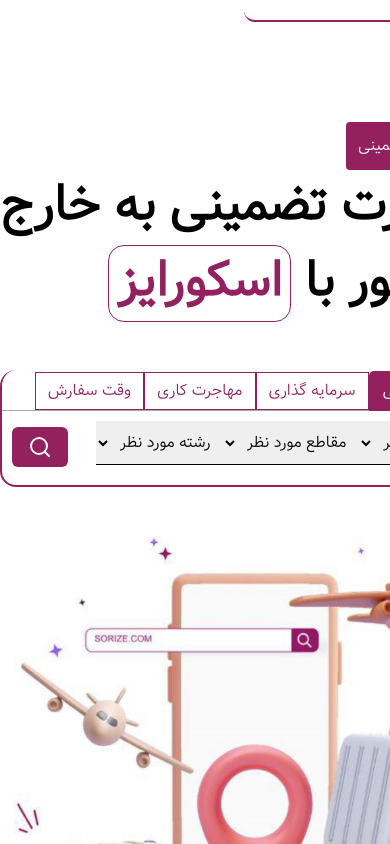
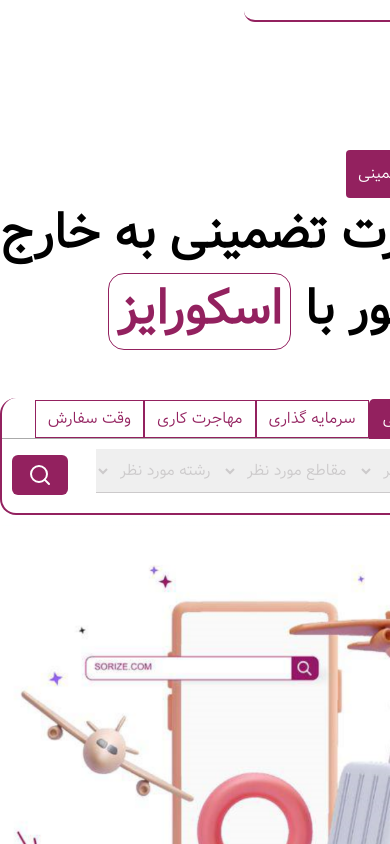
Before and after one commit to sarvdavoudi/scorize_landingPage, a Next.js app: page / in a window 390 px wide. Shown: the top 844 px of the page. Built offline with nearby package versions, Linux system fonts and the light colour scheme.

Commit message:
fixed:colors of tailwind theme edited

```diff
--- a/components/Header/Header.module.css
+++ b/components/Header/Header.module.css
@@ -14,17 +14,6 @@
     flex-grow: 2
 }
 
-.signinButton{
-    display: flex;
-    background-color:#93215F ;
-    color: rgb(255, 255, 255);
-    border: none;
-    border-radius: 5px;
-    padding: 10px 20px;
-    font-size: 16px;
-    cursor: pointer;
-
-}
 
 .hamburger {
   display: flex;
@@ -48,12 +37,12 @@
   list-style: none;
   padding: 0;
   display: none;
-  background-color: var(--secondary-color);
+  /* background-color: var(--secondary-color); */
 }
 
 .menu.open {
   display: block;
-  background-color: var(--secondary-color);
+  /* background-color: var(--secondary-color); */
 }
 
 @media (min-width: 768px) {
--- a/components/SearchBox/SearchBox.jsx
+++ b/components/SearchBox/SearchBox.jsx
@@ -60,7 +60,7 @@
               value={country}
               onChange={handleCountryChange}
               placeholder="کشور مورد نظر"
-              className="p-2  border-b  focus:text-primary-color focus:border-primary-color  mb-2 md:mr-2 md:mb-0 sm:w-full md:w-auto"
+              className="text-secondary-color p-2  border-b  focus:text-primary-color focus:border-primary-color  mb-2 md:mr-2 md:mb-0 sm:w-full md:w-auto"
             >
               <option value="">کشور مورد نظر</option>
               <option value="iran">ایران</option>
@@ -71,7 +71,7 @@
               value={educationLevel}
               onChange={handleEducationLevelChange}
               placeholder="مقاطع مورد نظر"
-              className="p-2  border-b  focus:text-primary-color focus:border-primary-color  mb-2 md:mr-2 md:mb-0 sm:w-full md:w-auto"
+              className="text-secondary-color  p-2  border-b  focus:text-primary-color focus:border-primary-color  mb-2 md:mr-2 md:mb-0 sm:w-full md:w-auto"
             >
               <option value="">مقاطع مورد نظر</option>
               <option value="bachelor">لیسانس</option>
@@ -82,7 +82,7 @@
               value={field}
               onChange={handleFieldChange}
               placeholder="رشته مورد نظر"
-              className="p-2  border-b  focus:text-primary-color focus:border-primary-color  mb-2 md:mr-2 md:mb-0 sm:w-full md:w-auto"
+              className="text-secondary-color p-2  border-b  focus:text-primary-color focus:border-primary-color  mb-2 md:mr-2 md:mb-0 sm:w-full md:w-auto"
             >
               <option value="">رشته مورد نظر</option>
               <option value="engineering">مهندسی</option>
@@ -122,7 +122,7 @@
               value={country}
               onChange={handleCountryChange}
               placeholder="کشور مورد نظر"
-              className="p-2  border-b  focus:text-primary-color focus:border-primary-color  mb-2 md:mr-2 md:mb-0 sm:w-full md:w-auto"
+              className="text-secondary-color p-2  border-b  focus:text-primary-color focus:border-primary-color  mb-2 md:mr-2 md:mb-0 sm:w-full md:w-auto"
             >
               <option value="">کشور مورد نظر</option>
               <option value="iran">ایران</option>
@@ -133,7 +133,7 @@
               value={educationLevel}
               onChange={handleEducationLevelChange}
               placeholder="روش سرمایه گذاری"
-              className="p-2  border-b  focus:text-primary-color focus:border-primary-color  mb-2 md:mr-2 md:mb-0 sm:w-full md:w-auto"
+              className="text-secondary-color p-2  border-b  focus:text-primary-color focus:border-primary-color  mb-2 md:mr-2 md:mb-0 sm:w-full md:w-auto"
             >
               <option value="">روش سرمایه گذاری</option>
               <option value="">بورس</option>
@@ -144,7 +144,7 @@
               value={field}
               onChange={handleFieldChange}
               placeholder="ارز مورد نظر"
-              className="p-2  border-b  focus:text-primary-color focus:border-primary-color  mb-2 md:mr-2 md:mb-0 sm:w-full md:w-auto"
+              className="text-secondary-color p-2  border-b  focus:text-primary-color focus:border-primary-color  mb-2 md:mr-2 md:mb-0 sm:w-full md:w-auto"
             >
               <option value="">ارز مورد نظر</option>
               <option value="">یوهان</option>
@@ -183,7 +183,7 @@
               value={country}
               onChange={handleCountryChange}
               placeholder="کشور مورد نظر"
-              className="p-2  border-b  focus:text-primary-color focus:border-primary-color  mb-2 md:mr-2 md:mb-0 sm:w-full md:w-auto"
+              className="text-secondary-color p-2  border-b  focus:text-primary-color focus:border-primary-color  mb-2 md:mr-2 md:mb-0 sm:w-full md:w-auto"
             >
               <option value="">کشور مورد نظر</option>
               <option value="iran">ایران</option>
@@ -194,7 +194,7 @@
               value={educationLevel}
               onChange={handleEducationLevelChange}
               placeholder="حرفه مورد نظر"
-              className="p-2  border-b  focus:text-primary-color focus:border-primary-color  mb-2 md:mr-2 md:mb-0 sm:w-full md:w-auto"
+              className="text-secondary-color p-2  border-b  focus:text-primary-color focus:border-primary-color  mb-2 md:mr-2 md:mb-0 sm:w-full md:w-auto"
             >
               <option value="">حرفه مورد نظر</option>
               <option value="">مهندسی</option>
@@ -205,7 +205,7 @@
               value={field}
               onChange={handleFieldChange}
               placeholder="روش مورد نظر"
-              className="p-2  border-b  focus:text-primary-color focus:border-primary-color  mb-2 md:mr-2 md:mb-0 sm:w-full md:w-auto"
+              className="text-secondary-color p-2  border-b  focus:text-primary-color focus:border-primary-color  mb-2 md:mr-2 md:mb-0 sm:w-full md:w-auto"
             >
               <option value="">روش مورد نظر</option>
               <option value="">تمام وقت</option>
@@ -244,7 +244,7 @@
               value={country}
               onChange={handleCountryChange}
               placeholder="کشور مورد نظر"
-              className="p-2  border-b  focus:text-primary-color focus:border-primary-color  mb-2 md:mr-2 md:mb-0 sm:w-full md:w-auto"
+              className="text-secondary-color p-2  border-b  focus:text-primary-color focus:border-primary-color  mb-2 md:mr-2 md:mb-0 sm:w-full md:w-auto"
             >
               <option value="">کشور مورد نظر</option>
               <option value="iran">ایران</option>
@@ -255,7 +255,7 @@
               value={educationLevel}
               onChange={handleEducationLevelChange}
               placeholder="وقت مورد نظر"
-              className="p-2  border-b  focus:text-primary-color focus:border-primary-color  mb-2 md:mr-2 md:mb-0 sm:w-full md:w-auto"
+              className="text-secondary-color p-2  border-b  focus:text-primary-color focus:border-primary-color  mb-2 md:mr-2 md:mb-0 sm:w-full md:w-auto"
             >
               <option value="">وقت مورد نظر</option>
               <option value="">وقت1</option>
@@ -266,7 +266,7 @@
               value={field}
               onChange={handleFieldChange}
               placeholder="سفارش مورد نظر"
-              className="p-2  border-b  focus:text-primary-color focus:border-primary-color  mb-2 md:mr-2 md:mb-0 sm:w-full md:w-auto"
+              className="text-secondary-color p-2  border-b  focus:text-primary-color focus:border-primary-color  mb-2 md:mr-2 md:mb-0 sm:w-full md:w-auto"
             >
               <option value="">سفارش مورد نظر</option>
               <option value="">سفارش1</option>
--- a/configs/theme.jsx
+++ b/configs/theme.jsx
@@ -2,7 +2,7 @@
     color:{
         primary:'#93215F',
         secondary:'gray',
-        //tertiary:'#000000',
+
     }
 }
 
--- a/pages/index.js
+++ b/pages/index.js
@@ -18,7 +18,7 @@
         <main>
           <div className={styles.mainContainer}>
             <div>
-              <button className={`${styles.btn} bg-primary-color rounded p-3 flex `}>
+              <button className={`text-tertiary-color bg-primary-color rounded p-3 flex mt-32 `}>
                 <svg
                   xmlns="http://www.w3.org/2000/svg"
                   width="24"
--- a/styles/Home.module.css
+++ b/styles/Home.module.css
@@ -9,7 +9,7 @@
   grid-template-columns: repeat(auto-fill, minmax(500px, 1fr));
     grid-gap: 10px;
     justify-items: center;
-    /* margin: 0 auto; */
+    margin: 0 auto;
     padding: 0 70px;
     margin-bottom: 1px;
 }
@@ -22,8 +22,3 @@
 
   margin-bottom: 3rem;
 }
-
-.btn{
-  margin-top: 100px;
-  color: white;
-}
--- a/styles/globals.css
+++ b/styles/globals.css
@@ -1,3 +1,4 @@
+
 @tailwind base;
 @tailwind components;
 @tailwind utilities;
--- a/tailwind.config.js
+++ b/tailwind.config.js
@@ -12,7 +12,8 @@
     extend: {},
     colors: {
       "primary-color": "#93215F",
-      "secondary-color": "#000000",
+      "secondary-color": "#cccacb",
+      "tertiary-color": "#ffffff",
     },
   },
   plugins: [],
```
Also changed, not shown: components/Header/Header.jsx (+3 -3 lines).
